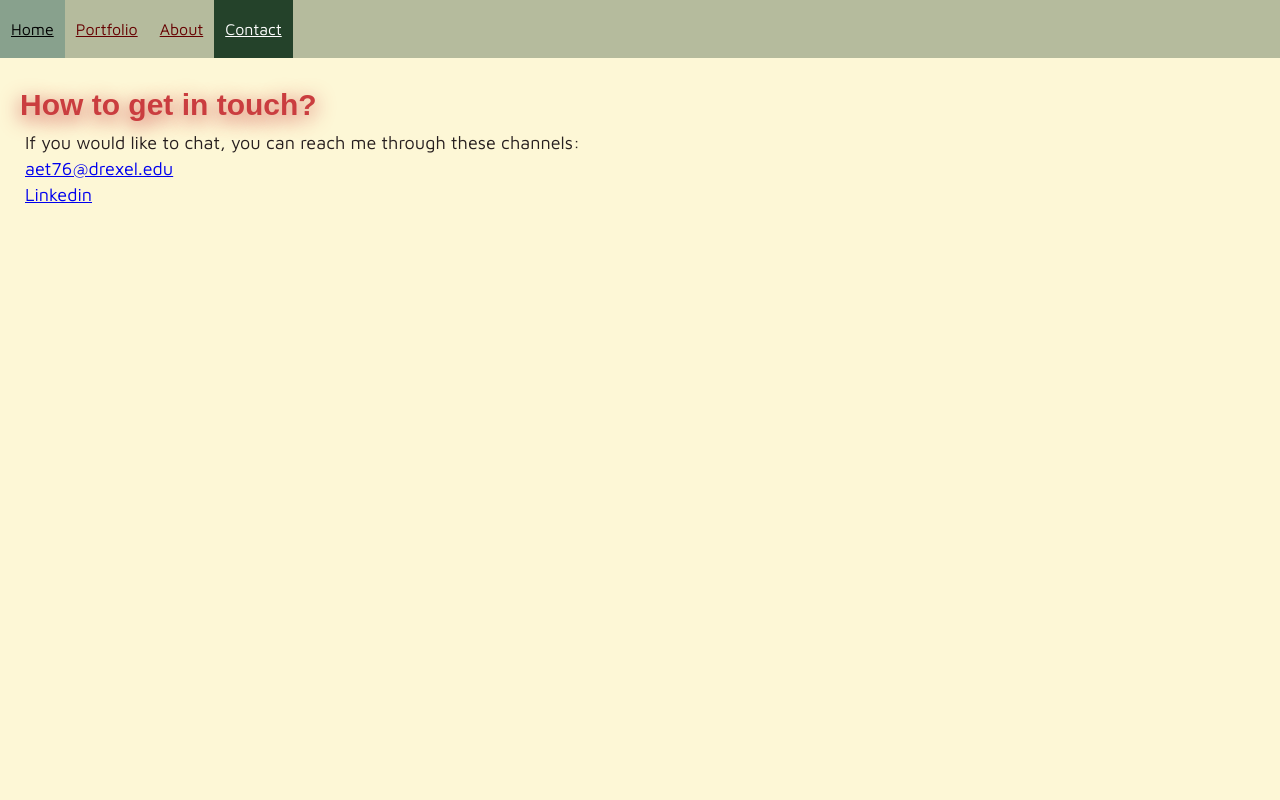
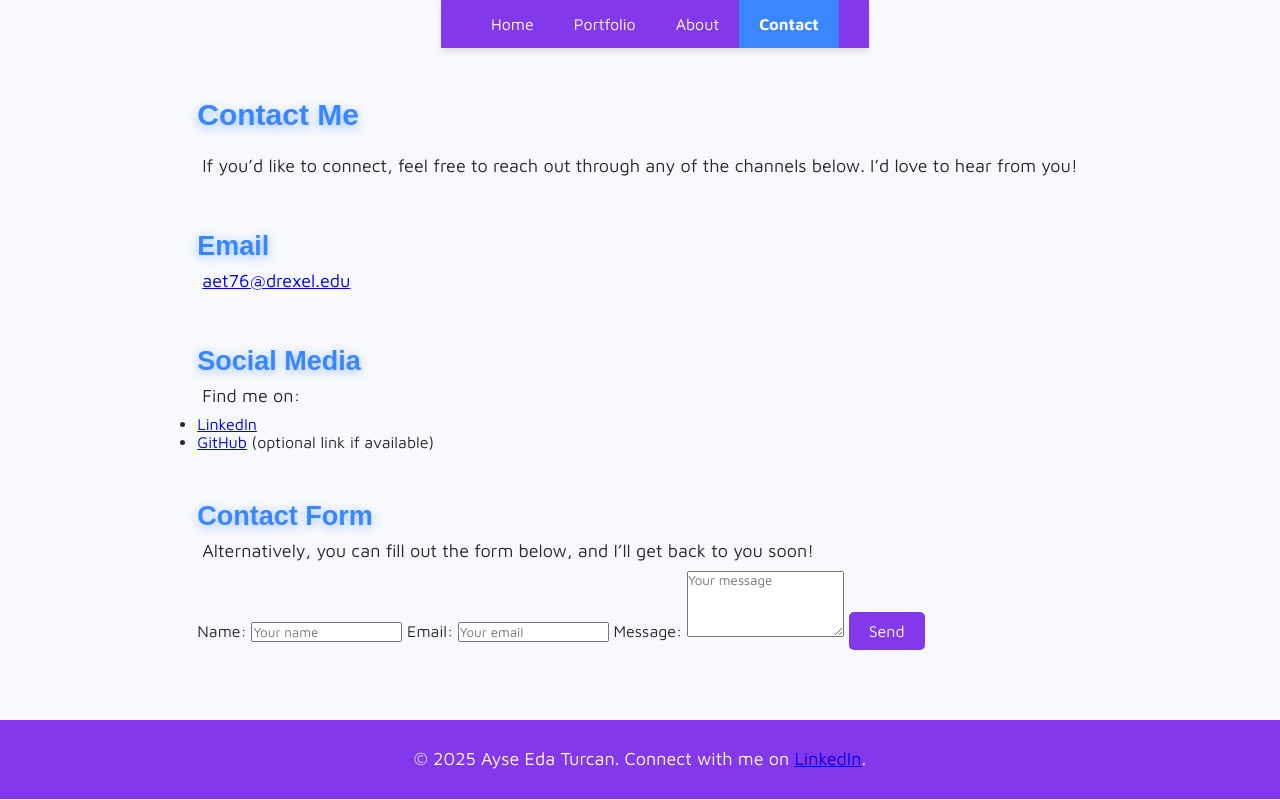
Before and after one commit to ayseeda-turcan/idm221-aet76, a plain HTML site: page pages/contact.html in a window 1280 px wide. Drawn offline with Linux system fonts and the light colour scheme; a web font is replaced by a local one.

Commit message:
Big Update
idek

```diff
--- a/assets/portfolio.css
+++ b/assets/portfolio.css
@@ -2,12 +2,13 @@
 @import url("https://use.typekit.net/oto6jas.css");
 
 :root {
-	--main-background: #FDF7D6;
-	--main-fonts-color: #271F1F;
-	--main-heading-color:#CA3D3F;
-    --main-paragraph-color:#7B0E1B;
-	--main-link-color: #660001;
-	--main-button-color: #24422A;
+	--main-background: #F7F9FC;
+	--main-fonts-color: #2A2A2E;
+	--main-heading-color: #3A86FF;
+    --main-paragraph-color: #6A7383;
+	--main-link-color: #FF006E;
+	--main-button-color: #8338EC;
+	--hover-button-color: #3A86FF;
 
 	--main-font-family: 'Maven Pro', sans-serif;
     --secondary-font-family: "futura-pt", sans-serif;
@@ -21,56 +22,61 @@
 }
 
 body {
-    align-items: center;
+    display: flex;
+    flex-direction: column;
+	align-items: center;
 	width: 100%;
 	height: 100%;
 	background: var(--main-background);
+    color: var(--main-fonts-color);
 }
 
 main {
+	flex: 1;
 	margin: auto;
 	padding: 20px;
 	color: var(--main-fonts-color);
 }
 
-
-
-/*  HEADER  */
-
-
-
+/* HEADER */
 .nav-bar {
+	width: 100%;
 	list-style: none;
-	overflow: hidden;
-	background-color: #24422a54;
+	background-color: var(--main-button-color);
+	box-shadow: 0 4px 6px rgba(0, 0, 0, 0.1);
+	display: flex;
+	justify-content: center;
+    flex-wrap: wrap;
+    z-index: 1000;
+    position: static;
+    margin-bottom: 20px;
+	padding: 15px;
 }
 
 .nav-link {
-	float: left;
-	padding: 20px 11px;
-	color: var(--main-link-color);
+	padding: 15px 20px;
+	color: #fff;
+	text-decoration: none;
 	text-align: center;
+	transition: background-color 0.3s ease, color 0.3s ease;
 }
 
 .active {
-	background: var(--main-button-color);
+	background: var(--hover-button-color);
     color: #fff;
+    font-weight: bold;
 }
 
 .nav-link:hover {
-	color: #000000;
-    background-color: #88a18d;
+	color: var(--main-background);
+    background-color: var(--hover-button-color);
 }
 
-
-
-/*  MAIN CONTENT  */
-
-
-
+/* MAIN CONTENT */
 p {
 	margin: 5px;
 	font-size: 4.5vw;
+    line-height: 1.6;
 }
 @media screen and (min-width: 400px) {
 	p {
@@ -83,16 +89,13 @@ p {
 	}
 }
 
-
-
-
 h1 {
 	margin-top: 10px;
-	margin-bottom: 10px;
+	margin-bottom: 20px;
     font-family: var(--secondary-font-family);
 	font-size: 5vw;
 	color: var(--main-heading-color);
-	text-shadow: 0px 5px 20px var(--main-heading-color);
+	text-shadow: 0px 3px 10px rgba(58, 134, 255, 0.5);
 }
 @media screen and (min-width: 600px) {
 	h1 {
@@ -105,23 +108,18 @@ h1 {
 	}
 }
 
-
-
 .sample-works {
 	margin-bottom: 50px;
 	color: var(--main-fonts-color);
     font-family: var(--secondary-font-family);
 }
 
-
-
 h2 {
 	margin-top: 50px;
-	text-align: center;
     font-family: var(--secondary-font-family);
 	font-size: 4.5vw;
 	color: var(--main-heading-color);
-	text-shadow: 0px 2px 20px var(--main-heading-color);
+	text-shadow: 0px 2px 10px rgba(58, 134, 255, 0.5);
 }
 @media screen and (min-width: 600px) {
 	h2 {
@@ -134,31 +132,53 @@ h2 {
 	}
 }
 
-
-
-/*  Image styling  */
-
-
-
+/* Image styling */
 .works {
 	display: flex;
     flex-wrap: wrap;
-    justify-content: center;
+    gap: 20px;
 }
 
 .works img {
 	margin: 20px;
 	width: 90%;
-	max-width: 400px;
+	max-width: 50%;
 	height: auto;
 	border-radius: 12px;
+    box-shadow: 0 4px 8px rgba(0, 0, 0, 0.15);
+    transition: transform 0.3s ease;
+}
+@media screen and (min-width: 600px) {
+	.works img {
+		max-width: 500px;
+	}
+}
+@media screen and (max-width: 400px) {
+	.works img {
+		max-width: 300px;
+	}
 }
 
+.works img:hover {
+    transform: scale(1.05);
+}
 
+/* BUTTON */
+button {
+    background-color: var(--main-button-color);
+    color: #fff;
+    padding: 10px 20px;
+    border: none;
+    border-radius: 5px;
+    cursor: pointer;
+    font-size: 16px;
+    transition: background-color 0.3s ease, transform 0.3s ease;
+}
 
-/*  ABOUT  */
-
-
+button:hover {
+    background-color: var(--hover-button-color);
+    transform: translateY(-2px);
+}
 
 .title {
 	text-align: left;
@@ -238,3 +258,14 @@ h2 {
 .resume {
 	margin: 50px 0px 50px;
 }
+
+/* FOOTER */
+footer {
+    width: 100%;
+    margin-top: 50px;
+    text-align: center;
+    padding: 20px 0;
+    background-color: var(--main-button-color);
+    color: #fff;
+    font-size: 14px;
+}
--- a/pages/contact.html
+++ b/pages/contact.html
@@ -18,10 +18,44 @@
         </header>
 
         <main>
-            <h1>How to get in touch?</h1>
-            <p>If you would like to chat, you can reach me through these channels:</p>
-            <p><a href="mailto:aet76@drexel.edu">aet76@drexel.edu</a></p>
-            <p><a href="https://www.linkedin.com/in/ayse-eda-turcan-066a8a219/_">Linkedin</a></p>
+            <h1>Contact Me</h1>
+            <p>If you’d like to connect, feel free to reach out through any of the channels below. I’d love to hear from you!</p>
+
+            <section>
+                <h2>Email</h2>
+                <p><a href="mailto:aet76@drexel.edu">aet76@drexel.edu</a></p>
+            </section>
+
+            <section>
+                <h2>Social Media</h2>
+                <p>Find me on:</p>
+                <ul>
+                    <li><a href="https://www.linkedin.com/in/ayse-eda-turcan-066a8a219/">LinkedIn</a></li>
+                    <li><a href="https://github.com/ayseturcan">GitHub</a> (optional link if available)</li>
+                </ul>
+            </section>
+
+            <section>
+                <h2>Contact Form</h2>
+                <p>Alternatively, you can fill out the form below, and I’ll get back to you soon!</p>
+                <form action="https://formspree.io/f/mrbeerve" method="POST">
+                    <label for="name">Name:</label>
+                    <input type="text" id="name" name="name" placeholder="Your name" required>
+
+                    <label for="email">Email:</label>
+                    <input type="email" id="email" name="email" placeholder="Your email" required>
+
+                    <label for="message">Message:</label>
+                    <textarea id="message" name="message" placeholder="Your message" rows="4" required></textarea>
+
+                    <button type="submit">Send</button>
+                </form>
+
+            </section>
         </main>
+
+        <footer>
+            <p>© 2025 Ayse Eda Turcan. Connect with me on <a href="https://www.linkedin.com/in/ayse-eda-turcan-066a8a219/">LinkedIn</a>.</p>
+        </footer>
     </body>
-</html>
+    </html>
```
Also changed, not shown: index.html (+5 -0 lines), pages/about.html (+6 -2 lines), pages/portfolio.html (+48 -14 lines), pages/steam.html (added, +104 -0 lines), assets/images/steam_homepage.png (added), assets/images/steam_wishlist.png (added), 2 other files.
